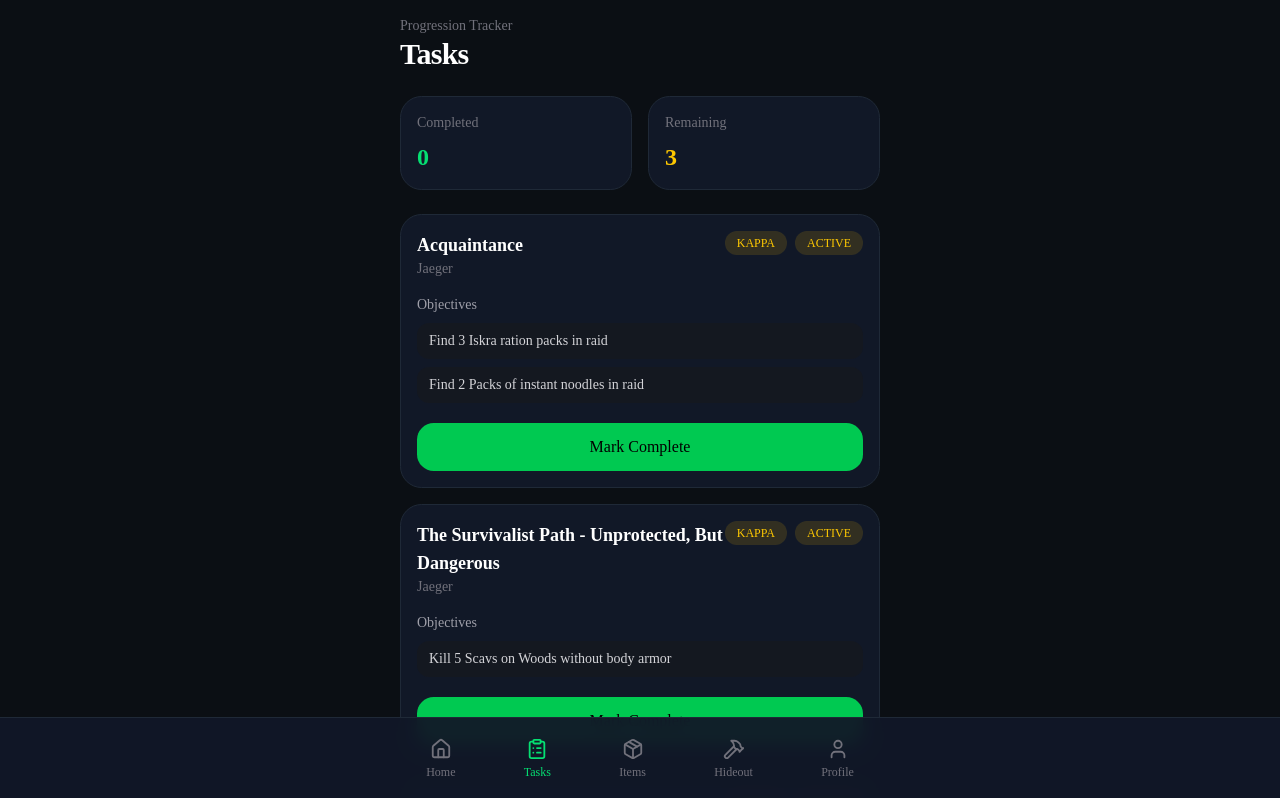
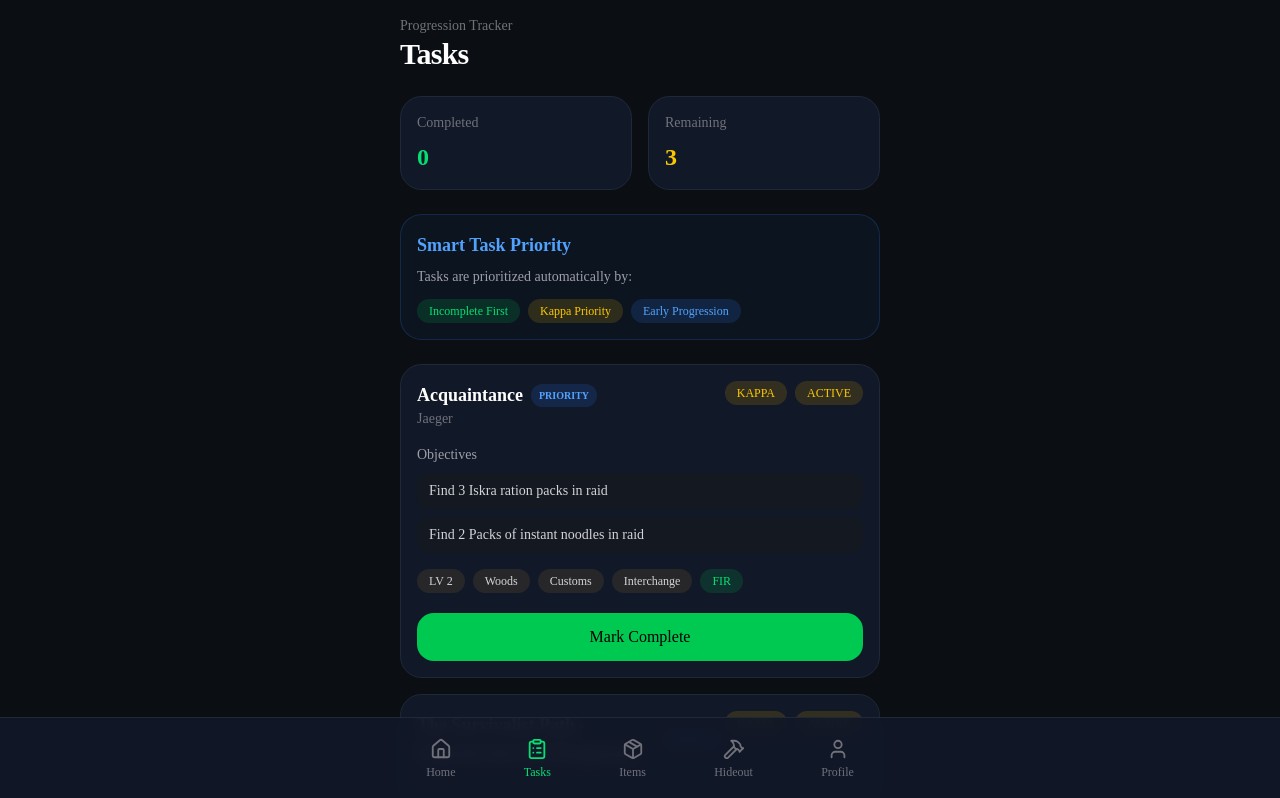
Before and after one commit to teamseamdev/tarkintel, a Next.js app: page /tasks in a window 1280 px wide. Shown: the top 798 px of the page. Built offline with nearby package versions, Linux system fonts and the light colour scheme; no server answers.

Commit message:
cloud sync

```diff
--- a/app/tasks/page.tsx
+++ b/app/tasks/page.tsx
@@ -5,6 +5,8 @@ import Link from "next/link";
 import { allTasks } from "@/data/tasks";
 
 import { useTaskProgress } from "@/hooks/use-task-progress";
+
+import { sortTasksByPriority } from "@/lib/task-priority";
 
 export default function TasksPage() {
   const {
@@ -32,6 +34,12 @@ if (!loaded) {
       </div>
     );
   }
+
+  const sortedTasks =
+    sortTasksByPriority(
+      allTasks,
+      completedTasks
+    );
 
   return (
     <div className="min-h-screen bg-background p-4 pb-28 text-white">
@@ -68,18 +76,49 @@ if (!loaded) {
               {
                 allTasks.filter(
                   (task) =>
-                    !isTaskCompleted(task.id)
+                    !isTaskCompleted(
+                      task.id
+                    )
                 ).length
               }
             </h2>
           </div>
         </div>
 
+        {/* Smart Sorting Banner */}
+        <div className="rounded-2xl border border-blue-500/20 bg-blue-500/5 p-4">
+          <h2 className="text-lg font-semibold text-blue-400">
+            Smart Task Priority
+          </h2>
+
+          <p className="mt-2 text-sm text-zinc-400">
+            Tasks are prioritized
+            automatically by:
+          </p>
+
+          <div className="mt-3 flex flex-wrap gap-2">
+            <div className="rounded-full bg-green-500/15 px-3 py-1 text-xs font-medium text-green-400">
+              Incomplete First
+            </div>
+
+            <div className="rounded-full bg-yellow-500/15 px-3 py-1 text-xs font-medium text-yellow-400">
+              Kappa Priority
+            </div>
+
+            <div className="rounded-full bg-blue-500/15 px-3 py-1 text-xs font-medium text-blue-400">
+              Early Progression
+            </div>
+          </div>
+        </div>
+
         {/* Task Cards */}
         <div className="flex flex-col gap-4">
-          {allTasks.map((task) => {
+          {sortedTasks.map(
+            (task) => {
               const completed =
-              isTaskCompleted(task.id);
+                isTaskCompleted(
+                  task.id
+                );
 
               return (
                 <Link
@@ -89,13 +128,14 @@ if (!loaded) {
                   <div
                     className={`rounded-2xl border p-4 transition hover:border-green-500/30 hover:bg-zinc-900/50 ${
                       completed
-                      ? "border-green-500/30 bg-green-500/5"
+                        ? "border-green-500/30 bg-green-500/5 opacity-70"
                         : "border-border bg-card"
                     }`}
                   >
                     {/* Top */}
                     <div className="flex items-start justify-between">
                       <div>
+                        <div className="flex items-center gap-2">
                           <h2
                             className={`text-lg font-semibold ${
                               completed
@@ -106,8 +146,17 @@ if (!loaded) {
                             {task.name}
                           </h2>
 
+                          {!completed && (
+                            <div className="rounded-full bg-blue-500/15 px-2 py-1 text-[10px] font-bold text-blue-400">
+                              PRIORITY
+                            </div>
+                          )}
+                        </div>
+
                         <p className="text-sm text-zinc-500">
-                        {task.trader}
+                          {
+                            task.trader
+                          }
                         </p>
                       </div>
 
@@ -141,23 +190,67 @@ if (!loaded) {
                       <div className="flex flex-col gap-2">
                         {task.objectives
                           .slice(0, 2)
-                        .map((objective) => (
+                          .map(
+                            (
+                              objective
+                            ) => (
                               <div
-                            key={objective}
+                                key={
+                                  objective
+                                }
                                 className="rounded-lg bg-zinc-900/50 px-3 py-2 text-sm text-zinc-300"
                               >
-                            {objective}
+                                {
+                                  objective
+                                }
                               </div>
-                        ))}
+                            )
+                          )}
                       </div>
+                    </div>
+
+                    {/* Task Metadata */}
+                    <div className="mt-4 flex flex-wrap gap-2">
+                      {task.levelRequired && (
+                        <div className="rounded-full bg-zinc-800 px-3 py-1 text-xs text-zinc-300">
+                          LV{" "}
+                          {
+                            task.levelRequired
+                          }
+                        </div>
+                      )}
+
+                      {task.maps?.map(
+                        (map) => (
+                          <div
+                            key={map}
+                            className="rounded-full bg-zinc-800 px-3 py-1 text-xs text-zinc-300"
+                          >
+                            {map}
+                          </div>
+                        )
+                      )}
+
+                      {task.requiredItems?.some(
+                        (item) =>
+                          item.foundInRaid
+                      ) && (
+                        <div className="rounded-full bg-green-500/15 px-3 py-1 text-xs font-medium text-green-400">
+                          FIR
+                        </div>
+                      )}
                     </div>
 
                     {/* Footer */}
                     <button
-                    onClick={(e) => {
+                      onClick={(
+                        e
+                      ) => {
                         e.preventDefault();
 
-                      toggleTask(task.id);
+                        toggleTask(
+                          task.id
+                        );
                       }}
                       className={`mt-5 w-full rounded-xl py-3 font-medium transition ${
                         completed
@@ -172,7 +265,8 @@ if (!loaded) {
                   </div>
                 </Link>
               );
-          })}
+            }
+          )}
         </div>
       </div>
     </div>
--- /dev/null
+++ b/lib/task-priority.ts
@@ -0,0 +1,49 @@
+import { TarkovTask } from "@/types/task";
+
+export function sortTasksByPriority(
+  tasks: TarkovTask[],
+
+  completedTasks: string[]
+) {
+  return [...tasks].sort(
+    (a, b) => {
+      const aCompleted =
+        completedTasks.includes(
+          a.id
+        );
+
+      const bCompleted =
+        completedTasks.includes(
+          b.id
+        );
+
+      // Incomplete first
+      if (
+        aCompleted !==
+        bCompleted
+      ) {
+        return aCompleted
+          ? 1
+          : -1;
+      }
+
+      // Kappa priority
+      if (
+        a.kappaRequired !==
+        b.kappaRequired
+      ) {
+        return a.kappaRequired
+          ? -1
+          : 1;
+      }
+
+      // Lower level first
+      return (
+        (a.levelRequired ||
+          0) -
+        (b.levelRequired ||
+          0)
+      );
+    }
+  );
+}
```
Lines whose indentation alone changed are shown as unchanged.
